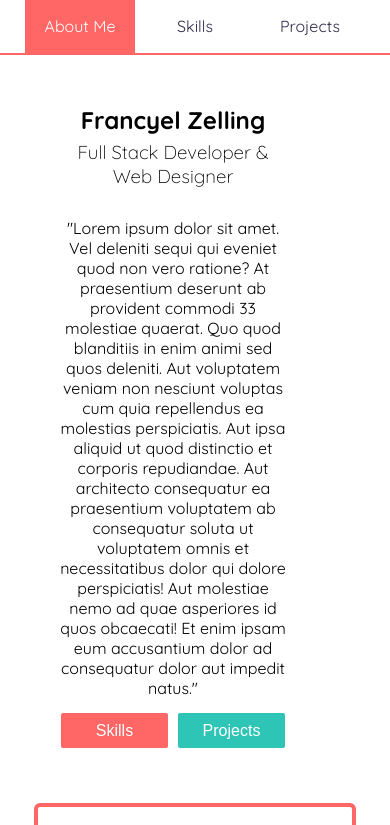
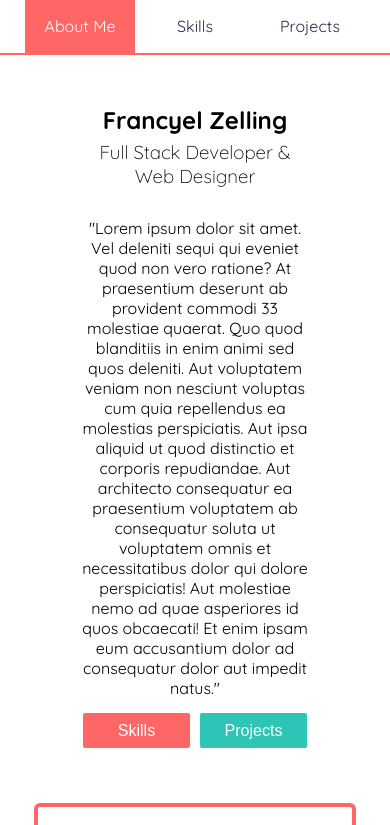
Before and after one commit to FrancyelZelling/portfolio, a React (Create React App) app: page / in a window 390 px wide. Shown: the top 825 px of the page. Built offline with nearby package versions, Linux system fonts and the light colour scheme; grey boxes are pictures that could not be loaded.

Commit message:
Fixed Description Not Centered On Mobile

```diff
--- a/package.json
+++ b/package.json
@@ -10,14 +10,12 @@
     "@types/node": "^12.0.0",
     "@types/react": "^16.9.53",
     "@types/react-dom": "^16.9.8",
-    "@types/styled-components": "^5.1.4",
     "feather-icons-react": "^0.4.1",
     "react": "^17.0.1",
     "react-dom": "^17.0.1",
     "react-router": "^5.2.0",
     "react-router-dom": "^5.2.0",
     "react-scripts": "4.0.0",
-    "styled-components": "^5.2.1",
     "typescript": "^4.0.3",
     "web-vitals": "^0.2.4"
   },
--- a/src/css/master.css
+++ b/src/css/master.css
@@ -96,6 +96,7 @@ nav {
 .description {
   align-items: center;
   text-align: center;
+  justify-content: center;
   width: 50%;
   margin-right: 100px; }
   .description > h3 {
@@ -107,7 +108,7 @@ nav {
     .description {
       justify-content: center;
       width: 60vw;
-      margin-left: auto; }
+      margin: 0 auto; }
       .description .btn-container {
         display: flex; }
       .description button {
--- a/src/css/master.scss
+++ b/src/css/master.scss
@@ -134,6 +134,7 @@ nav {
 .description {
   align-items: center;
   text-align: center;
+  justify-content: center;
   width: 50%;
   margin-right: 100px;
 
@@ -149,7 +150,7 @@ nav {
   @media screen and (max-width: 768px) {
     justify-content: center;
     width: 60vw;
-    margin-left: auto;
+    margin: 0 auto;
 
     .btn-container {
       display: flex;
```
Also changed, not shown: 1 other file (tests, documents, lock files or other folders).
